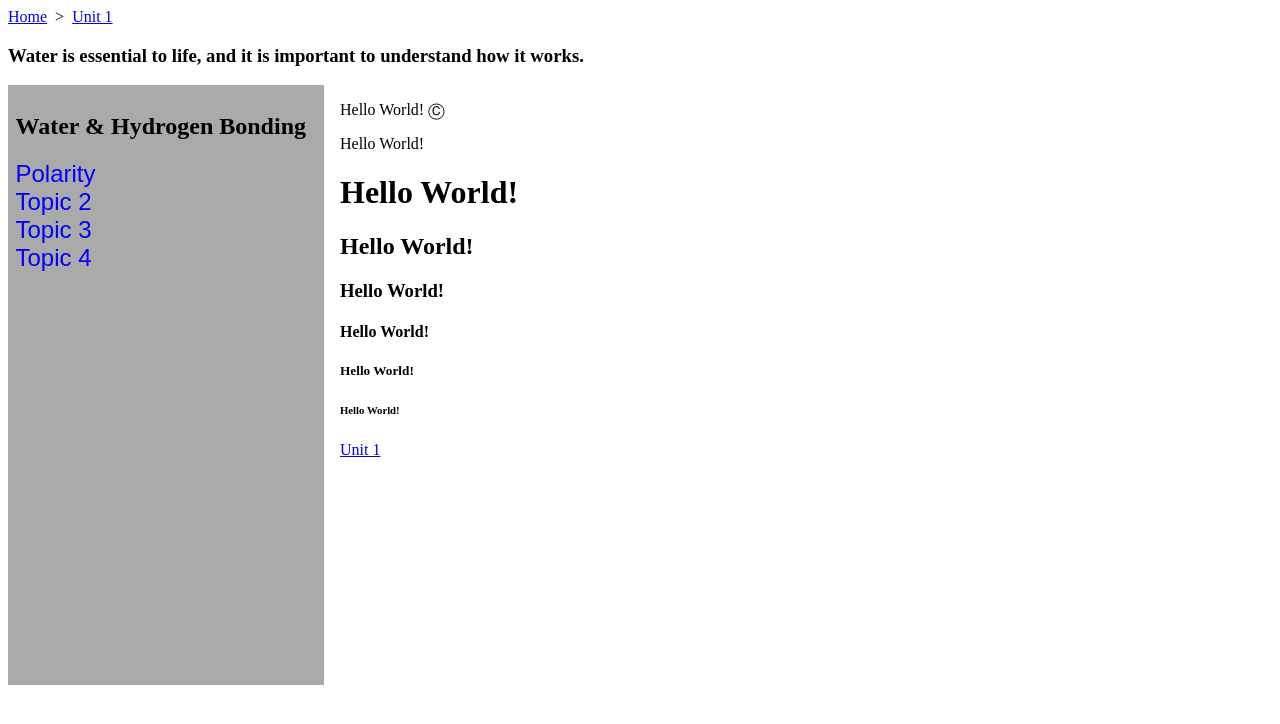
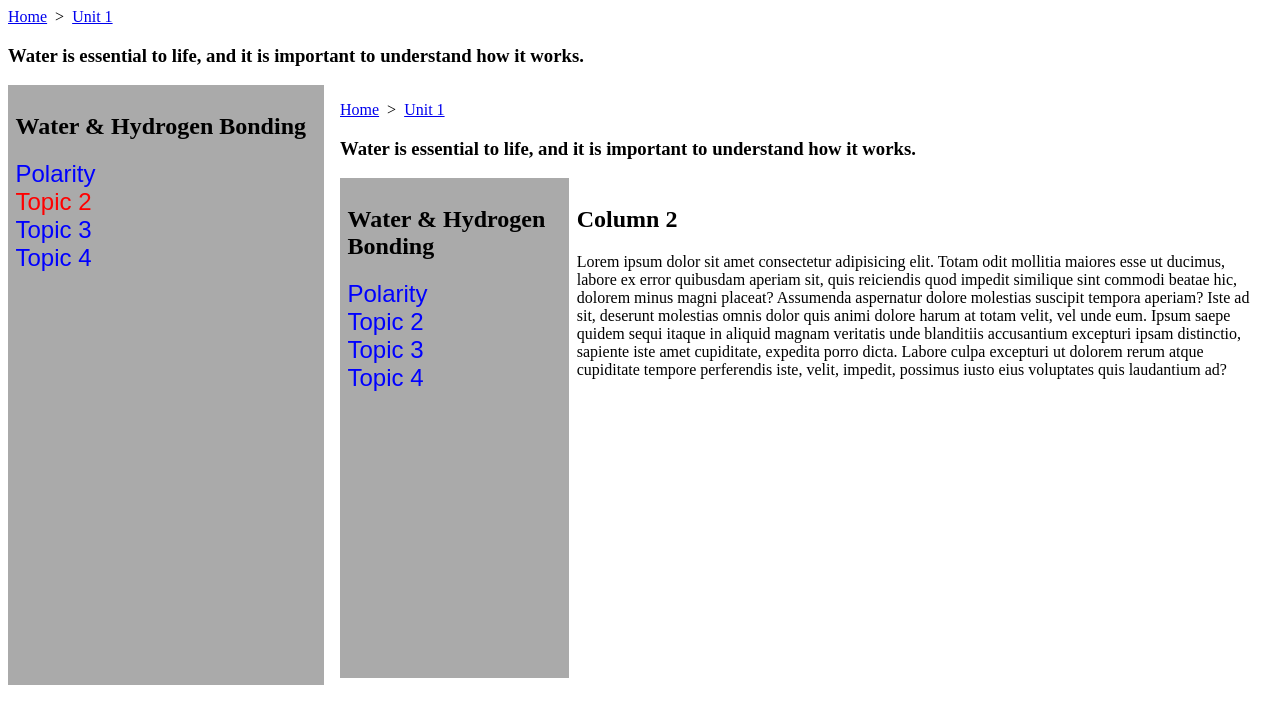
Before and after one commit to jayuhl/Science-Trayee, a plain HTML site: page index.html in a window 1280 px wide. Both pictures are taken after a click on the button "Topic 2". Drawn offline with Linux system fonts and the light colour scheme.

Commit message:
Update index.html

```diff
--- a/index.html
+++ b/index.html
@@ -17,11 +17,11 @@
             <h2>Water & Hydrogen Bonding</h2>
             <button id="P" class="button" onclick="getPolarityData()">Polarity</button>
             <br>
-            <button class="button" onclick="myFunction()">Topic 2</button>
+            <button id="Q" class="button" onclick="myFunction('Q')">Topic 2</button>
             <br>
-            <button class="button" onclick="myFunction()">Topic 3</button>
+            <button id="R" class="button" onclick="myFunction('R')">Topic 3</button>
             <br>
-            <button class="button" onclick="myFunction()">Topic 4</button>
+            <button id="S" class="button" onclick="myFunction('S')">Topic 4</button>
         </div>
         <div id="content" class="column right">
             <h2>Column 2</h2>
@@ -40,12 +40,13 @@
     myElement.style.color = "red";
     console.log(allButtons);
   }
-  function myFunction() {
-    document.getElementById("content").innerHTML = '<object type="text/html" data="testfile.html" width=100% height=100%></object>';
+  function myFunction(value) {
+    document.getElementById("content").innerHTML = '<object type="text/html" data="index.html" width=100% height=100%></object>';
+    const allButtons = document.getElementsByClassName("button");
     for(var i = 0; i < allButtons.length; i++) {
       allButtons[i].style.color = "blue";
     }
-    const myElement = document.getElementById("P");
+    const myElement = document.getElementById(value);
     myElement.style.color = "red";
   }
 </script>
```
